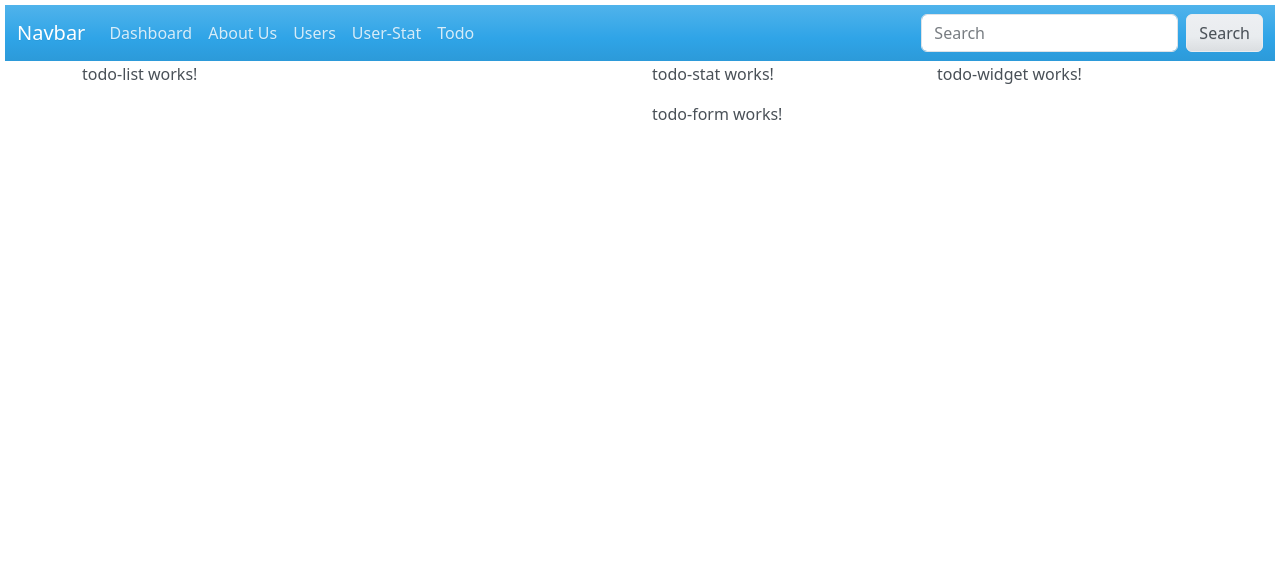
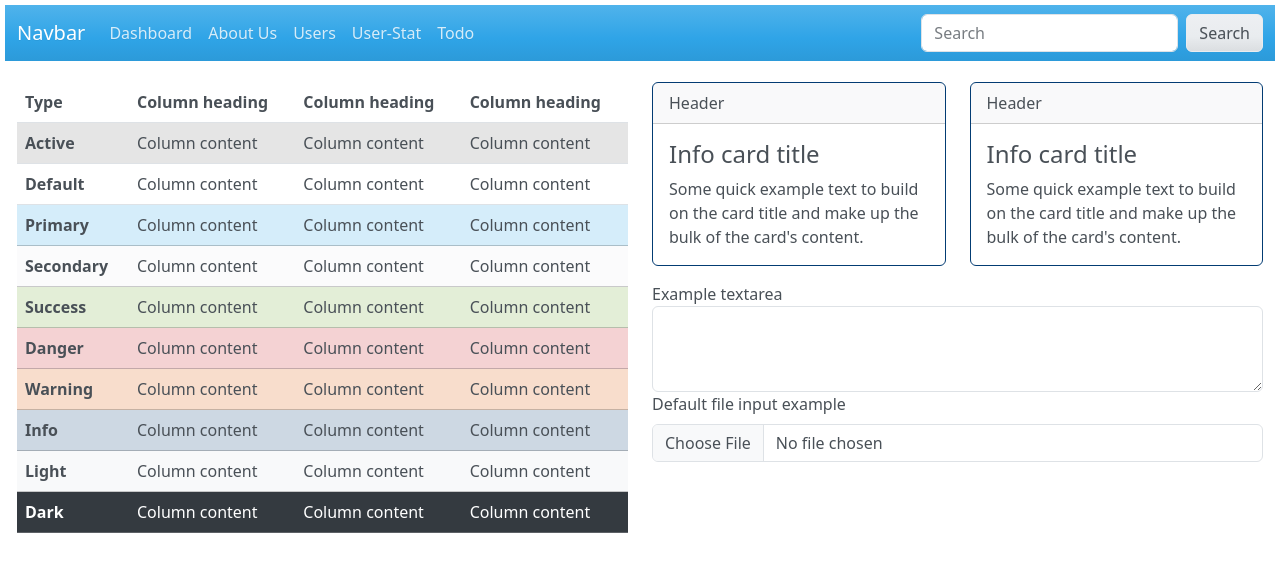
Before and after one commit to imtiyaz-hirani/angular-demo-prj, an Angular app: page /todo in a window 1280 px wide. Shown: the top 572 px of the page. Built offline with nearby package versions, Linux system fonts and the light colour scheme.

Commit message:
component html added

```diff
--- a/src/app/todo/components/todo-form/todo-form.component.html
+++ b/src/app/todo/components/todo-form/todo-form.component.html
@@ -1 +1,8 @@
-<p>todo-form works!</p>
+<div class="form-group">
+  <label for="exampleTextarea">Example textarea</label>
+  <textarea class="form-control" id="exampleTextarea" rows="3"></textarea>
+</div>
+<div class="form-group">
+  <label for="formFile" class="form-label">Default file input example</label>
+  <input class="form-control" type="file" id="formFile">
+</div>
--- a/src/app/todo/components/todo-list/todo-list.component.html
+++ b/src/app/todo/components/todo-list/todo-list.component.html
@@ -1 +1,72 @@
-<p>todo-list works!</p>
+<table class="table table-hover">
+  <thead>
+    <tr>
+      <th scope="col">Type</th>
+      <th scope="col">Column heading</th>
+      <th scope="col">Column heading</th>
+      <th scope="col">Column heading</th>
+    </tr>
+  </thead>
+  <tbody>
+    <tr class="table-active">
+      <th scope="row">Active</th>
+      <td>Column content</td>
+      <td>Column content</td>
+      <td>Column content</td>
+    </tr>
+    <tr>
+      <th scope="row">Default</th>
+      <td>Column content</td>
+      <td>Column content</td>
+      <td>Column content</td>
+    </tr>
+    <tr class="table-primary">
+      <th scope="row">Primary</th>
+      <td>Column content</td>
+      <td>Column content</td>
+      <td>Column content</td>
+    </tr>
+    <tr class="table-secondary">
+      <th scope="row">Secondary</th>
+      <td>Column content</td>
+      <td>Column content</td>
+      <td>Column content</td>
+    </tr>
+    <tr class="table-success">
+      <th scope="row">Success</th>
+      <td>Column content</td>
+      <td>Column content</td>
+      <td>Column content</td>
+    </tr>
+    <tr class="table-danger">
+      <th scope="row">Danger</th>
+      <td>Column content</td>
+      <td>Column content</td>
+      <td>Column content</td>
+    </tr>
+    <tr class="table-warning">
+      <th scope="row">Warning</th>
+      <td>Column content</td>
+      <td>Column content</td>
+      <td>Column content</td>
+    </tr>
+    <tr class="table-info">
+      <th scope="row">Info</th>
+      <td>Column content</td>
+      <td>Column content</td>
+      <td>Column content</td>
+    </tr>
+    <tr class="table-light">
+      <th scope="row">Light</th>
+      <td>Column content</td>
+      <td>Column content</td>
+      <td>Column content</td>
+    </tr>
+    <tr class="table-dark">
+      <th scope="row">Dark</th>
+      <td>Column content</td>
+      <td>Column content</td>
+      <td>Column content</td>
+    </tr>
+  </tbody>
+</table>
--- a/src/app/todo/components/todo-stat/todo-stat.component.html
+++ b/src/app/todo/components/todo-stat/todo-stat.component.html
@@ -1 +1,7 @@
-<p>todo-stat works!</p>
+<div class="card border-info mb-3" style="max-width: 20rem;">
+  <div class="card-header">Header</div>
+  <div class="card-body">
+    <h4 class="card-title">Info card title</h4>
+    <p class="card-text">Some quick example text to build on the card title and make up the bulk of the card's content.</p>
+  </div>
+</div>
--- a/src/app/todo/components/todo-widget/todo-widget.component.html
+++ b/src/app/todo/components/todo-widget/todo-widget.component.html
@@ -1 +1,7 @@
-<p>todo-widget works!</p>
+<div class="card border-info mb-3" style="max-width: 20rem;">
+  <div class="card-header">Header</div>
+  <div class="card-body">
+    <h4 class="card-title">Info card title</h4>
+    <p class="card-text">Some quick example text to build on the card title and make up the bulk of the card's content.</p>
+  </div>
+</div>
--- a/src/app/todo/todo.component.css
+++ b/src/app/todo/todo.component.css
@@ -0,0 +1,3 @@
+.todo-content{
+  margin-top: 20px;
+}
--- a/src/app/todo/todo.component.html
+++ b/src/app/todo/todo.component.html
@@ -1,5 +1,6 @@
-<div class="container">
 
+<div class="container-fluid">
+  <div class="todo-content">
   <div class="row">
       <td class="col-md-6">
           <app-todo-list></app-todo-list>
@@ -20,5 +21,5 @@
           </div>
       </td>
   </div>
-
 </div>
+</div>
```
